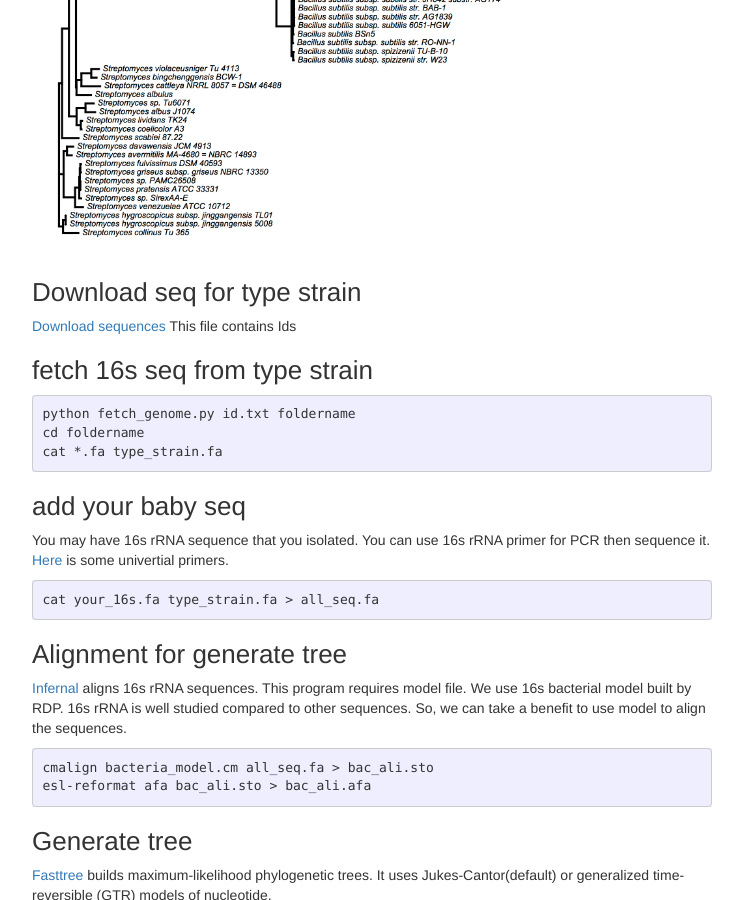
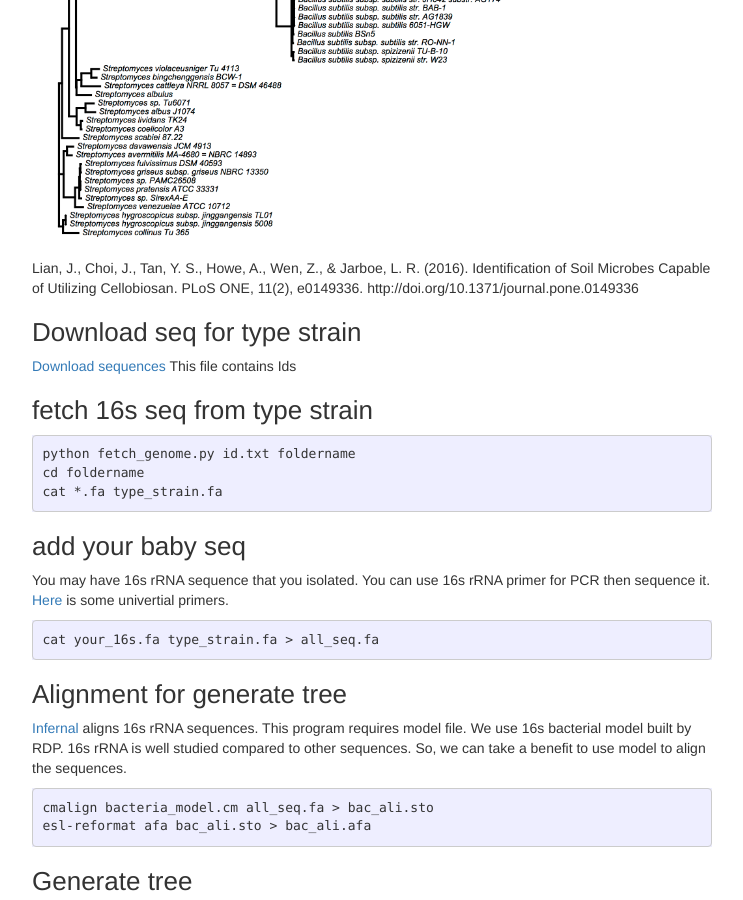
Before and after one commit to metajinomics/tutorials_en, a Jekyll site: the page built from novice/make_tree.md, in a window 1280 px wide and 900 px high, scrolled down 761 px. Shown: the whole window, without its empty margins (268-1011 px from the left). Built offline with Jekyll 4.4.1, drawn with Linux system fonts in a browser that asks for light colours.

Commit message:
Update make_tree.md

```diff
--- a/novice/make_tree.md
+++ b/novice/make_tree.md
@@ -8,6 +8,7 @@ categories: jekyll update
 ## How to make a tree
 This tutorial shows how to make a tree such as this
 ![tree](https://raw.githubusercontent.com/metajinomics/tutorials_en/gh-pages/novice/files/new_tree_gc_new_name_box.png)
+Lian, J., Choi, J., Tan, Y. S., Howe, A., Wen, Z., & Jarboe, L. R. (2016). Identification of Soil Microbes Capable of Utilizing Cellobiosan. PLoS ONE, 11(2), e0149336. http://doi.org/10.1371/journal.pone.0149336
 ### Download seq for type strain
 [Download sequences](https://raw.githubusercontent.com/metajinomics/tutorials_en/gh-pages/novice/files/list_type_strain.txt)
 This file contains Ids
```
